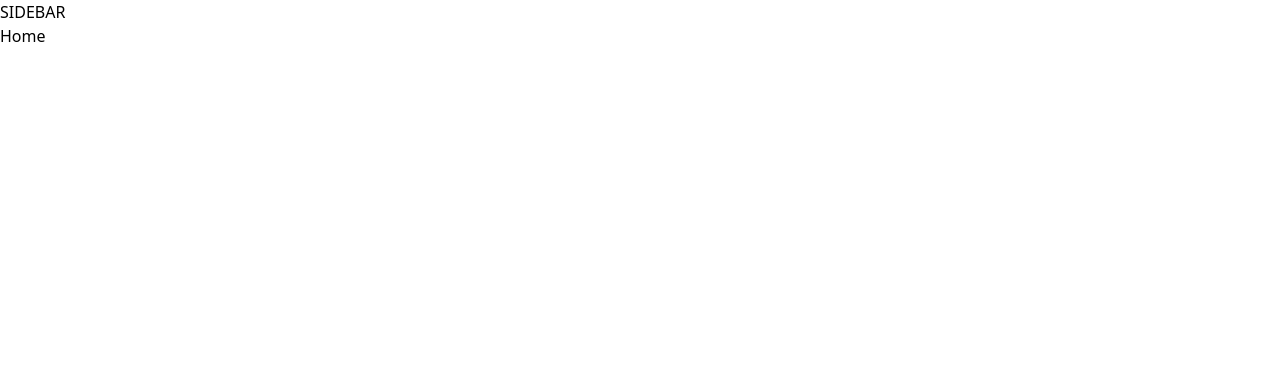
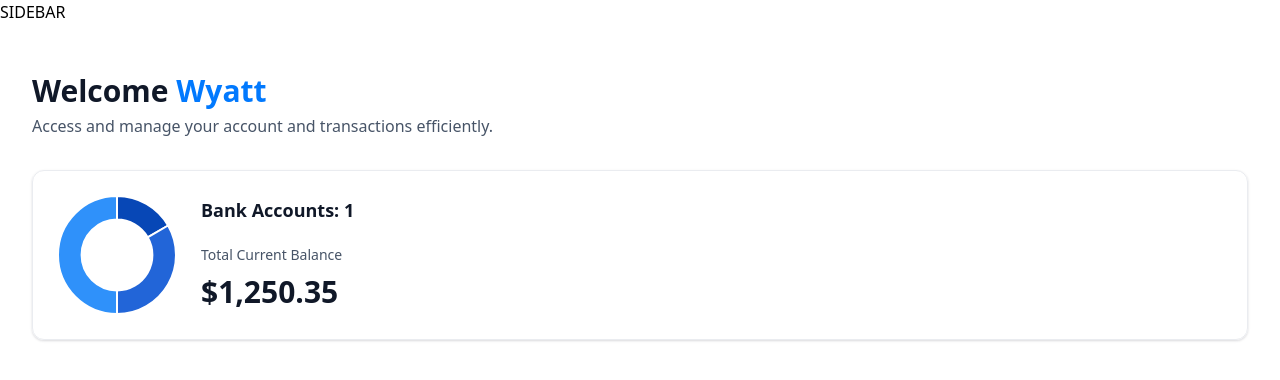
Before and after one commit to WyattMay79/JoshuaTreeBanking, a Next.js app: page / in a window 1280 px wide. Shown: the top 380 px of the page. Built offline with nearby package versions, Linux system fonts and the light colour scheme.

Commit message:
added the necessary components for home page

```diff
--- a/app/(root)/page.tsx
+++ b/app/(root)/page.tsx
@@ -1,8 +1,28 @@
+import { HeaderBox } from "@/components/HeaderBox";
+import TotalBalanceBox from "@/components/TotalBalanceBox";
 import React from "react";
 
 const Home = () => {
+    const loggedIn = { firstName: 'Wyatt' };
     return (
-        <div>Home</div>
+        <section className="home" >
+            <div className="home-content">
+                <header className="home-header">
+                    <HeaderBox
+                        type="greeting"
+                        title="Welcome"
+                        user={loggedIn?.firstName || "Guest"}
+                        subtext ="Access and manage your account and transactions efficiently."
+                    />
+
+                    <TotalBalanceBox
+                        accounts={[]}
+                        totalBanks={1}
+                        totalCurrentBalance={1250.35}
+                    />
+                </header>
+            </div>
+        </section>
     )
 }
 
--- /dev/null
+++ b/components/AnimatedCounter.tsx
@@ -0,0 +1,19 @@
+'use client';
+
+import CountUp from 'react-countup'
+
+const AnimatedCounter = ({ amount }: {amount: number}) => {
+  return (
+    <div className='w-full'>
+        <CountUp
+            duration={2.75}
+            decimal='.'
+            decimals={2}
+            prefix='$'
+            end={amount}
+        />
+    </div>
+  )
+}
+
+export default AnimatedCounter
--- /dev/null
+++ b/components/DoughnutChart.tsx
@@ -0,0 +1,34 @@
+"use client"
+
+import { Chart as ChartJS, ArcElement, Tooltip, Legend } from "chart.js";
+import { Doughnut } from "react-chartjs-2";
+
+ChartJS.register(ArcElement, Tooltip, Legend);
+
+const DoughnutChart = ({ accounts }: DoughnutChartProps) => {
+    const data = {
+        datasets: [
+            {
+                label: 'Banks',
+                data: [1250, 2500, 3750],
+                backgroundColor: ['#0747b6', '#2265d8', '#2f91fa']
+            }
+        ],
+        labels: ['Bank1', 'Bank2', 'Bank3']
+    }
+    return (
+        <Doughnut
+            data={data}
+            options={{
+                cutout: '60%',
+                plugins: {
+                    legend: {
+                        display: false
+                    }
+                }
+            }}
+        />
+    )
+}
+
+export default DoughnutChart;
--- /dev/null
+++ b/components/HeaderBox.tsx
@@ -0,0 +1,17 @@
+import React from 'react'
+
+export const HeaderBox = ({type = "title", title, subtext, user }: HeaderBoxProps) => {
+  return (
+    <div className="header-box">
+        <h1 className="header-box-title">
+            {title}
+            {type === 'greeting' && (
+                <span className="text-bankGradient">
+                    &nbsp;{user}
+                </span>
+            )}
+        </h1>
+        <p className="header-box-subtext">{subtext}</p>
+    </div>
+  )
+}
--- /dev/null
+++ b/components/TotalBalanceBox.tsx
@@ -0,0 +1,32 @@
+
+import React from 'react'
+import AnimatedCounter from './AnimatedCounter'
+import DoughnutChart from './DoughnutChart'
+
+const TotalBalanceBox = ({
+    accounts = [], totalBanks, totalCurrentBalance
+}: TotalBalanceBoxProps) => {
+    return (
+        <section className='total-balance'>
+            <div className='total-balance-chart'>
+                <DoughnutChart accounts={accounts}/>
+            </div>
+            <div className='flex flex-col gap-6'>
+                <h2 className='header-2'>
+                    Bank Accounts: {totalBanks}
+                </h2>
+                <div className='flex flex-col gap-2'>
+                    <p className='total-balance-label'>
+                        Total Current Balance
+                    </p>
+                    <div className='total-balance-amount flex-center gap-2'>
+                        <AnimatedCounter amount=
+                        {totalCurrentBalance}/>
+                    </div>
+                </div>
+            </div>
+        </section>
+    )
+}
+
+export default TotalBalanceBox
--- a/package.json
+++ b/package.json
@@ -10,12 +10,15 @@
   },
   "dependencies": {
     "@radix-ui/react-slot": "^1.0.2",
+    "chart.js": "^4.4.3",
     "class-variance-authority": "^0.7.0",
     "clsx": "^2.1.1",
     "lucide-react": "^0.379.0",
     "next": "14.2.3",
     "query-string": "^9.0.0",
     "react": "^18",
+    "react-chartjs-2": "^5.2.0",
+    "react-countup": "^6.5.3",
     "react-dom": "^18",
     "tailwind-merge": "^2.3.0",
     "tailwindcss-animate": "^1.0.7"
```
Also changed, not shown: 1 other file (tests, documents, lock files or other folders).
